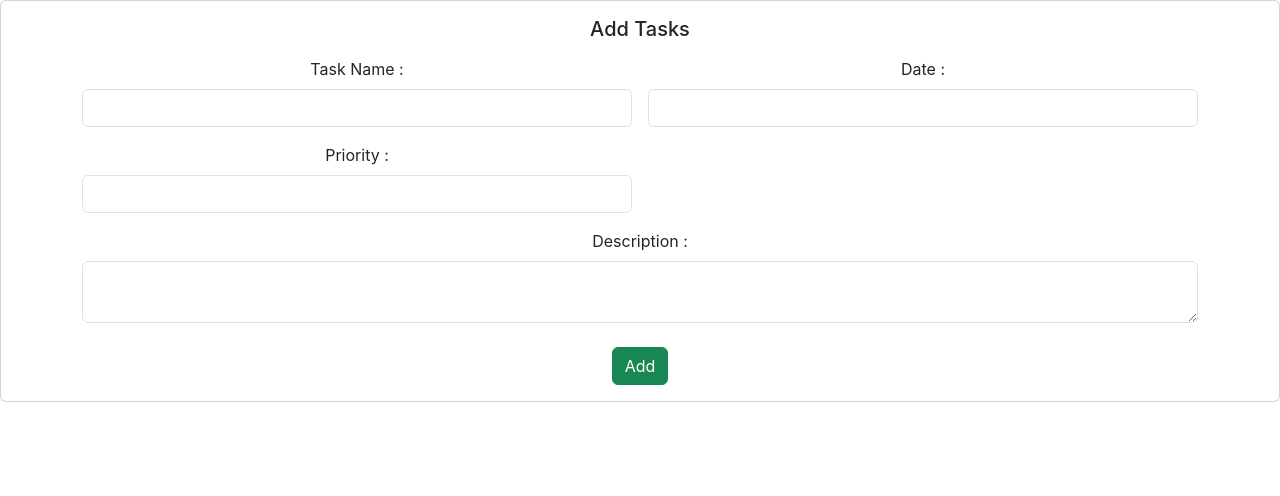
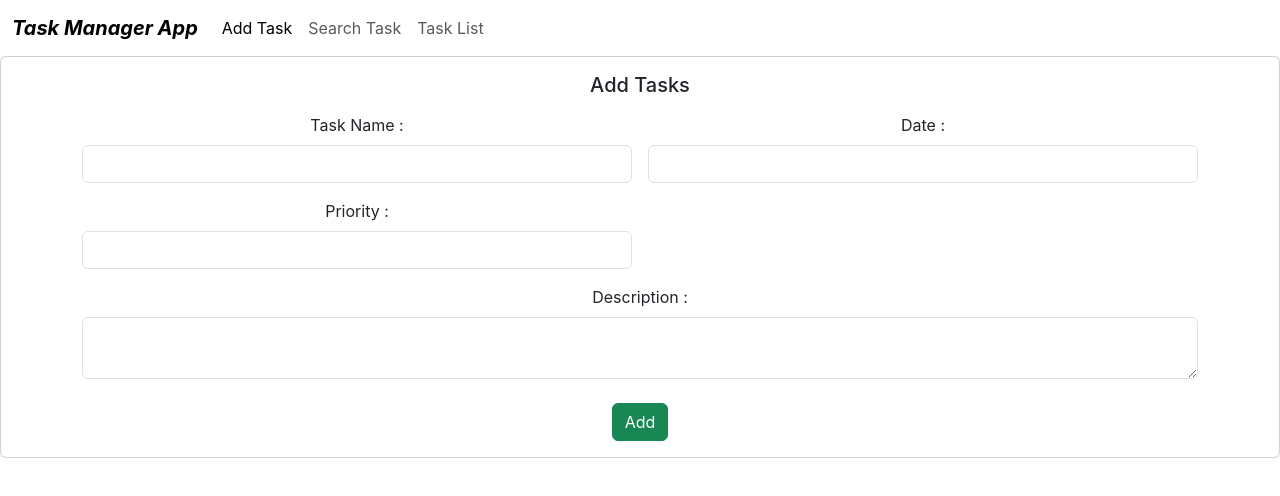
Before and after one commit to R1CH1R0Y/TaskManagerAppFrontEnd, a React (Create React App) app: page / in a window 1280 px wide. Shown: the top 496 px of the page. Built offline with nearby package versions, Linux system fonts and the light colour scheme.

Commit message:
added navbar to add page

```diff
--- a/src/components/Add.jsx
+++ b/src/components/Add.jsx
@@ -1,5 +1,6 @@
 import React, { useState } from 'react'
 import axios from 'axios'
+import Nav from './Nav'
 
 const Add = () => {
     const [task, changeData] = useState(
@@ -29,6 +30,7 @@ const Add = () => {
     }
     return (
         <div>
+            <Nav/>
             <div class="card text-center mb-3">
                 <div class="card-body">
                     <h5 class="card-title">Add Tasks</h5>
```
